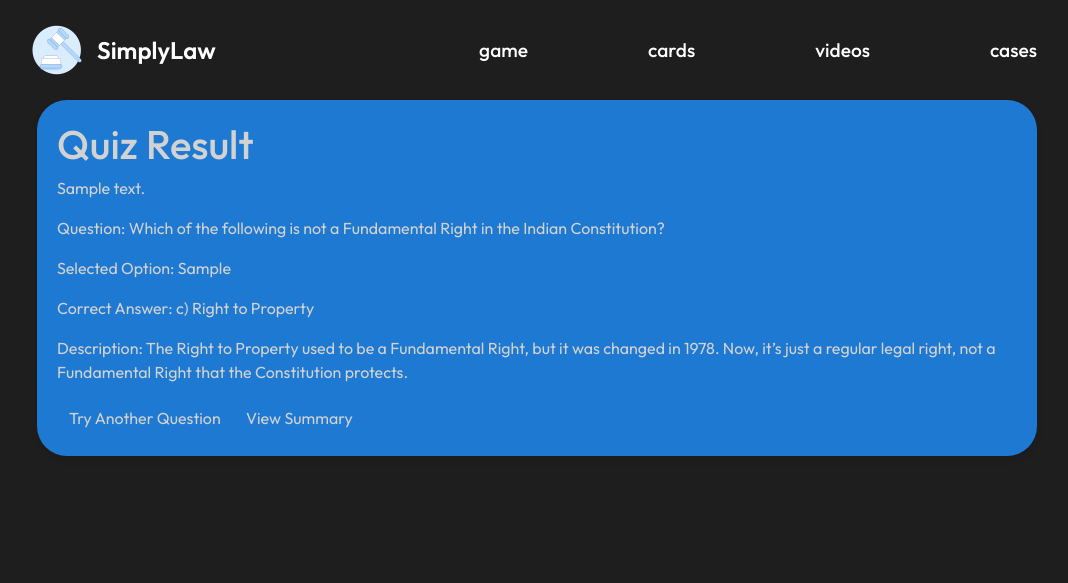
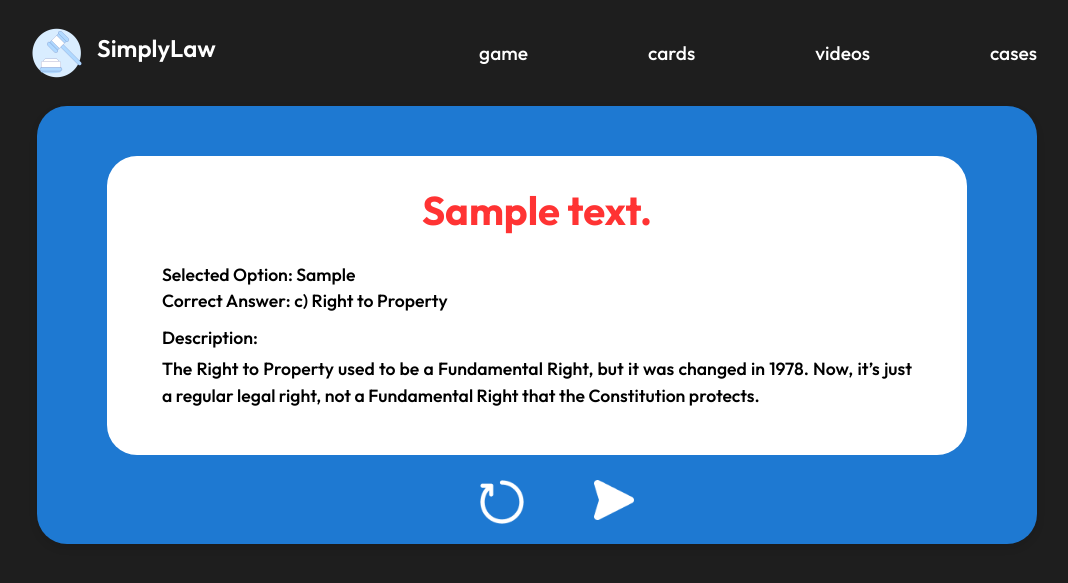
Before and after one commit to Hike-12/SIH, a Django app: template templates/result.html in a window 1280 px wide. Shown: the top 583 px of the page, without its empty margins (103-1171 px from the left). Run offline with Django 5.2, Linux system fonts and the light colour scheme; data comes from the database, SQL or seed files in the repository; both versions use the stored data as it was after the commit; the template is opened without the code that fills it: values that come from a table or form of the project are taken from there, most other values are stand-ins (such as "Sample title", 1, 10 or a date in 2020).

Commit message:
2nd Page completed

```diff
--- a/Home/views.py
+++ b/Home/views.py
@@ -19,7 +19,6 @@ def home(request):
     context = {
         "quiz":quiz
     }
-
 
     if 'attempted' not in request.session:
         request.session['attempted'] = 0
@@ -65,7 +64,7 @@ def submit_answer(request):
         selected_options[quiz_number] = selected_option
         request.session['selected_options'] = selected_options
 
-        result_message = f"Correct! The answer is : {quiz.answer}" if is_correct else f"Incorrect. The correct answer was: {quiz.answer}"
+        result_message = f"CORRECT" if is_correct else f"WRONG"
 
         context = {
             'result_message': result_message,
--- a/static/css/quiz.css
+++ b/static/css/quiz.css
@@ -5,8 +5,7 @@
 }
 
 .container {
-  background-color: #1e90ff;
-  opacity: 80%;
+  background-color: #1e79d2;
   border-radius: 30px;
   padding: 50px;
 }
@@ -68,8 +67,7 @@ body {
 }
 
 .container {
-  background-color: #1e90ff;
-  opacity: 80%;
+  background-color: #1e79d2;
   border-radius: 30px;
   padding: 20px;
   width: 80%;
@@ -98,7 +96,7 @@ body {
   display: grid;
   grid-template-columns: repeat(2, 1fr);
   grid-template-rows: repeat(2, auto);
-  gap: 20px;
+  gap: 15px;
   width: 100%;
   max-width: 1000px;
   margin-top: 30px;
@@ -133,6 +131,13 @@ body {
   height: auto;
   box-sizing: border-box;
   max-width: 100%;
+  font-weight: 550;
+  font-size: 1.07rem;
+}
+
+.options label:hover {
+  color: black;
+  background-color: #d2d2d2;
 }
 
 .options [type="radio"]:checked + label {
@@ -150,10 +155,78 @@ body {
   border: none;
   cursor: pointer;
   padding-right: 10px;
+  transition: transform 0.2s ease-in-out;
+}
+
+.btn:hover {
+  transform: scale(1.12);
 }
 
 .submit {
+  margin-left: 20px;
   margin-right: 10px;
   width: 40px;
   height: 40px;
 }
+
+.result_message {
+  display: flex;
+  justify-content: center;
+  color: #1e79d2;
+  padding-top: 30px;
+  padding-bottom: 20px;
+}
+
+h1 {
+  font-weight: bold;
+}
+
+.correct {
+  color: #00d740;
+}
+
+.wrong {
+  color: #ff3333;
+}
+
+.white-box {
+  margin-top: 30px;
+  margin-left: 50px;
+  margin-right: 50px;
+  margin-bottom: 25px;
+  background-color: white;
+  color: black;
+  border-radius: 30px;
+  padding-left: 55px;
+  padding-right: 55px;
+  padding-bottom: 30px;
+}
+
+.option-overview {
+  margin-bottom: 10px;
+}
+
+span {
+  font-weight: 550;
+  font-size: 1.1rem;
+  margin-bottom: 10px;
+}
+
+p {
+  margin-top: 5px;
+  font-size: 1.1rem;
+  font-weight: 550;
+  text-align: justify;
+}
+
+.my-buttons {
+  display: flex;
+  justify-content: center;
+  margin-top: 10px;
+}
+
+.restart {
+  margin: 0 50px;
+  width: 44px;
+  height: 44px;
+}
--- a/static/css/quizs.css
+++ /dev/null
@@ -1,11 +0,0 @@
-.desc{
-    display: none;
-}
-
-.container{
-    background-color:aliceblue;
-}
-
-.btn{
-    background-color: green;
-}
--- a/templates/quiz.html
+++ b/templates/quiz.html
@@ -56,7 +56,6 @@
   </form>
   {%endif%}
 </div>
-
 <script>
   function setStatusTrue() {
     document.getElementById("status").value = "true";
--- a/templates/result.html
+++ b/templates/result.html
@@ -1,20 +1,34 @@
-{% extends "base.html" %}
-{% load static %}
-{% block css %} {% static '/css/quizs.css' %} {% endblock css %}
-
-{% block body %}
+{% extends "base.html" %} {% load static %} {% block css %} {% static
+'/css/quiz.css' %} {% endblock css %} {% block body %}
 <div class="container">
-    <h1>Quiz Result</h1>
-    {% if result_message %}
-    <p>{{ result_message }}</p>
-    <p>Question: {{ quiz.question }}</p>
-    <p>Selected Option: {{ selected_option }}</p>
-    <p>Correct Answer: {{ quiz.answer }}</p>
-    <p>Description: {{ quiz.desc }}</p>
-    {% else %}
-    <p>An error occurred. Please try again.</p>
-    {% endif %}
-    <a href="{% url 'home' %}" class="btn btn-primary">Try Another Question</a>
-    <a href = "{%url 'end' %}" class = "btn btn-primary">View Summary </a>
+  {% if result_message %}
+  <div class="white-box">
+    <div class="result_message">
+      {% if result_message == 'CORRECT' %}
+      <h1 class="correct">{{ result_message }}</h1>
+      {% else %}
+      <h1 class="wrong">{{ result_message }}</h1>
+      {% endif %}
+    </div>
+    <div class="option-overview">
+      <span>Selected Option: {{ selected_option }}</span><br />
+      <span>Correct Answer: {{ quiz.answer }}</span>
+    </div>
+    <div class="des">
+      <span>Description:</span>
+      <p>{{ quiz.desc }}</p>
+      {% else %}
+      <p>An error occurred. Please try again.</p>
+      {% endif %}
+    </div>
+  </div>
+  <div class="my-buttons">
+    <a href="{% url 'home' %}"
+      ><img class="restart" src="/static/images/restart.png"
+    /></a>
+    <a href="{%url 'end' %}"
+      ><img class="submit" src="/static/images/submit.png"
+    /></a>
+  </div>
 </div>
 {% endblock body %}
```
Also changed, not shown: templates/final.html (+5 -12 lines), db.sqlite3, static/images/restart.png (added).
